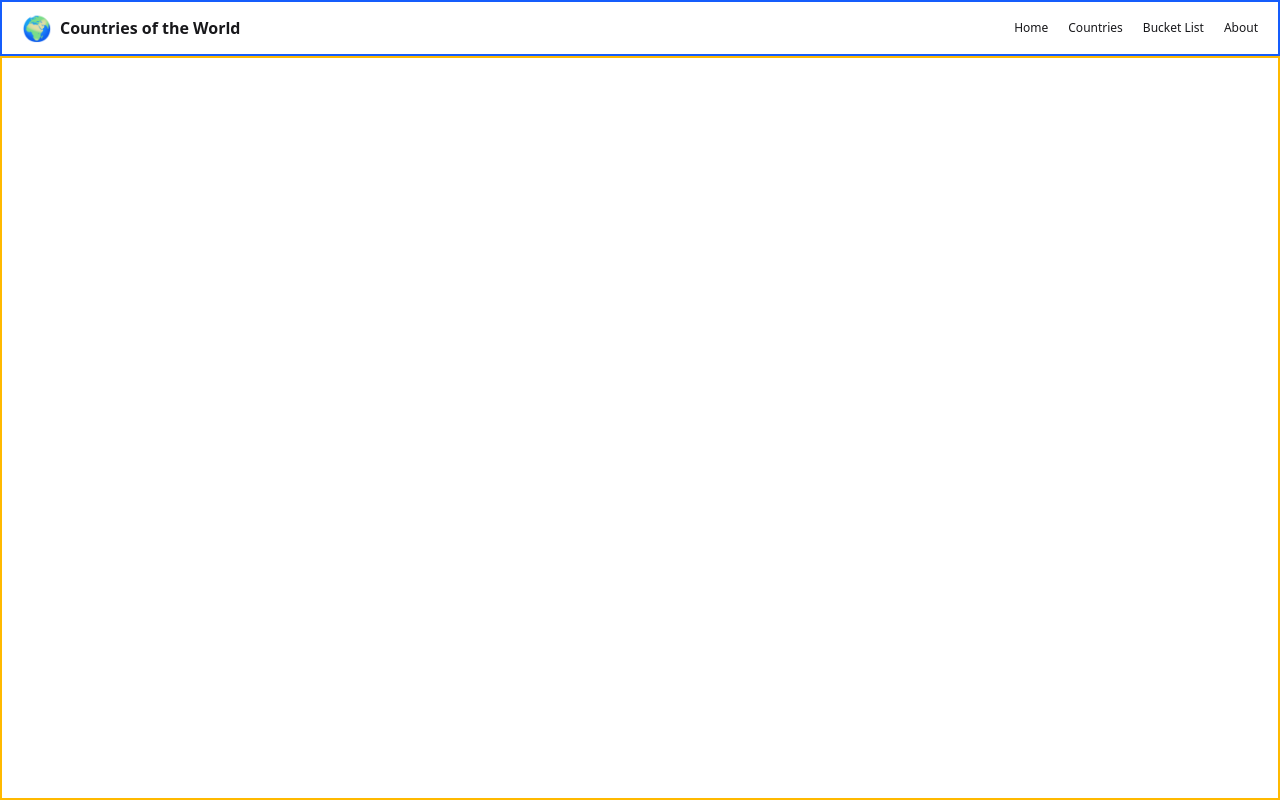
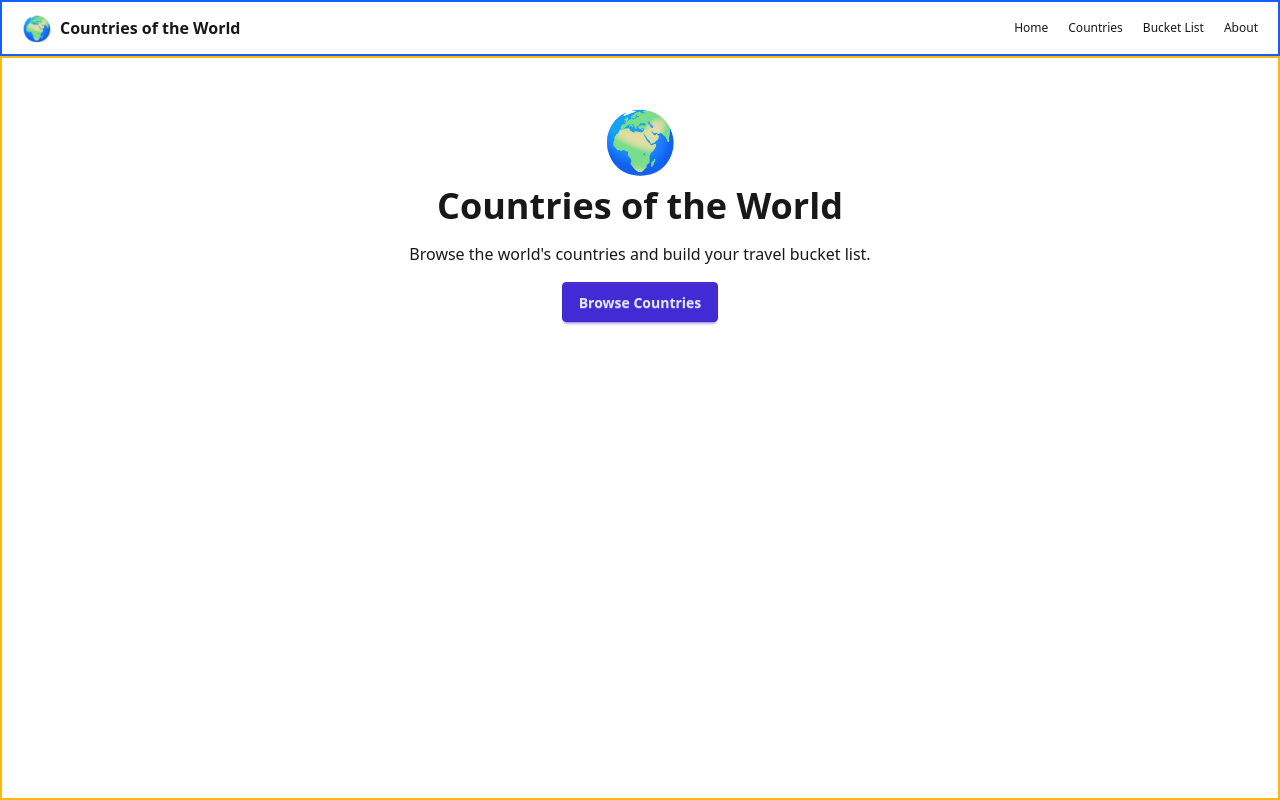
Before and after one commit to JVBaylen/lab-act-countries-, a React (Vite) app: page / in a window 1280 px wide. Built offline with nearby package versions, Linux system fonts and the light colour scheme.

Commit message:
Task 7: fix class and a-href bugs in NotFoundPage

```diff
--- a/src/components/Layout.jsx
+++ b/src/components/Layout.jsx
@@ -27,7 +27,7 @@ const Layout = ({ children }) => {
         </div>
       </nav>
       <main className="flex-1 border-2 border-amber-400 p-3">
-        {children}
+        <Outlet />
       </main>
     </div>
   );
--- a/src/pages/NotFoundPage.jsx
+++ b/src/pages/NotFoundPage.jsx
@@ -1,3 +1,5 @@
+import { Link } from "react-router";
+
 const NotFoundPage = () => {
   return (
     <div className="grid min-h-screen place-items-center bg-white px-6 py-24 sm:py-32 lg:px-8">
```
